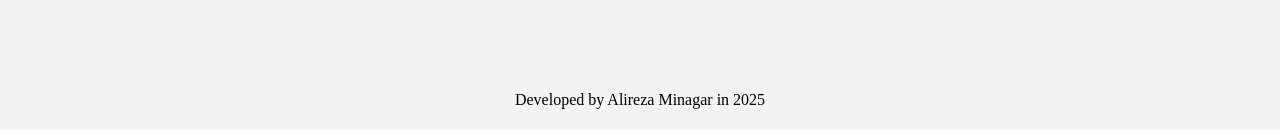
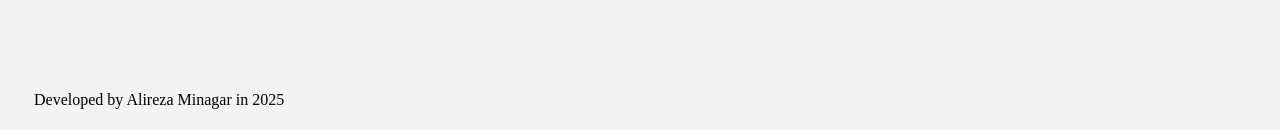
Before and after one commit to aliminagar/se_project_react, a React (Vite) app: page / in a window 1280 px wide. Shown: the part 744-881 px from the top of the page. Built offline with nearby package versions, Linux system fonts and the light colour scheme; no server answers.

Commit message:
Updated Footer.css styles

```diff
--- a/src/components/Footer/Footer.css
+++ b/src/components/Footer/Footer.css
@@ -1,10 +1,10 @@
 .footer {
   display: flex;
-  justify-content: center; /* Center text horizontally */
-  align-items: center; /* Align text vertically */
-  height: 40px; /* Slightly increase height for better spacing */
-  margin-top: 30px; /* Reduce margin to move it up */
-  margin-bottom: 10px; /* Adjust spacing from bottom */
+  justify-content: flex-start; /* Change from center to flex-start to align left */
+  align-items: center; /* Keep this to maintain vertical alignment */
+  height: 40px;
+  margin-top: 30px;
+  margin-bottom: 10px;
   color: #000000;
   padding: 10px;
   font-family: "Cabinet Grotesk", "Times New Roman", Times, serif;
```
